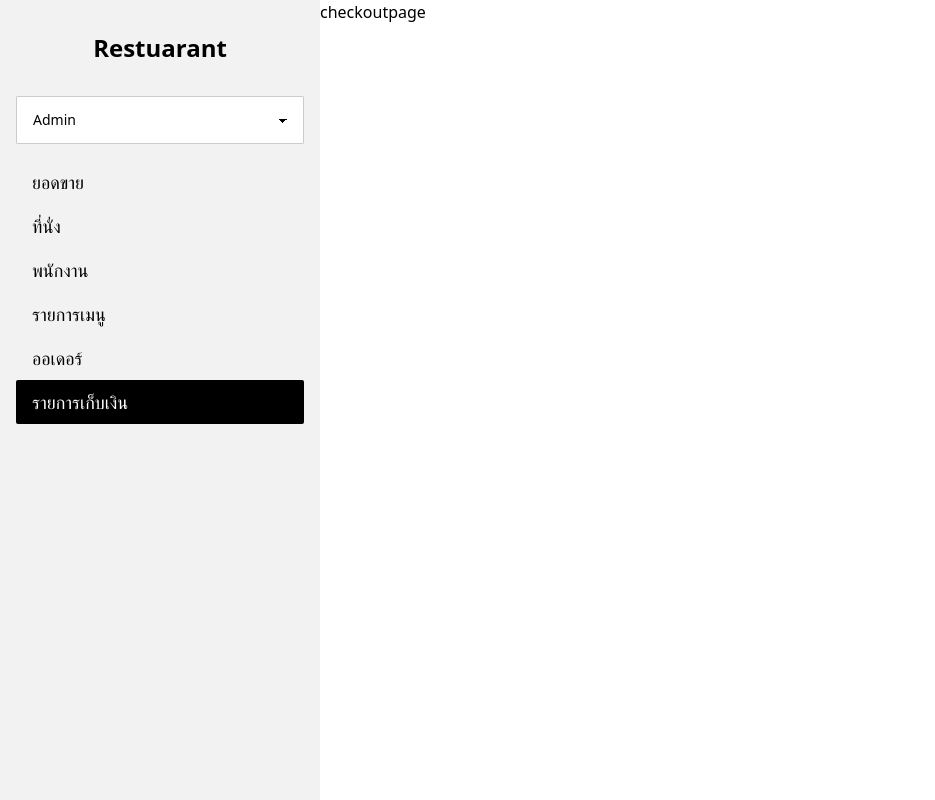
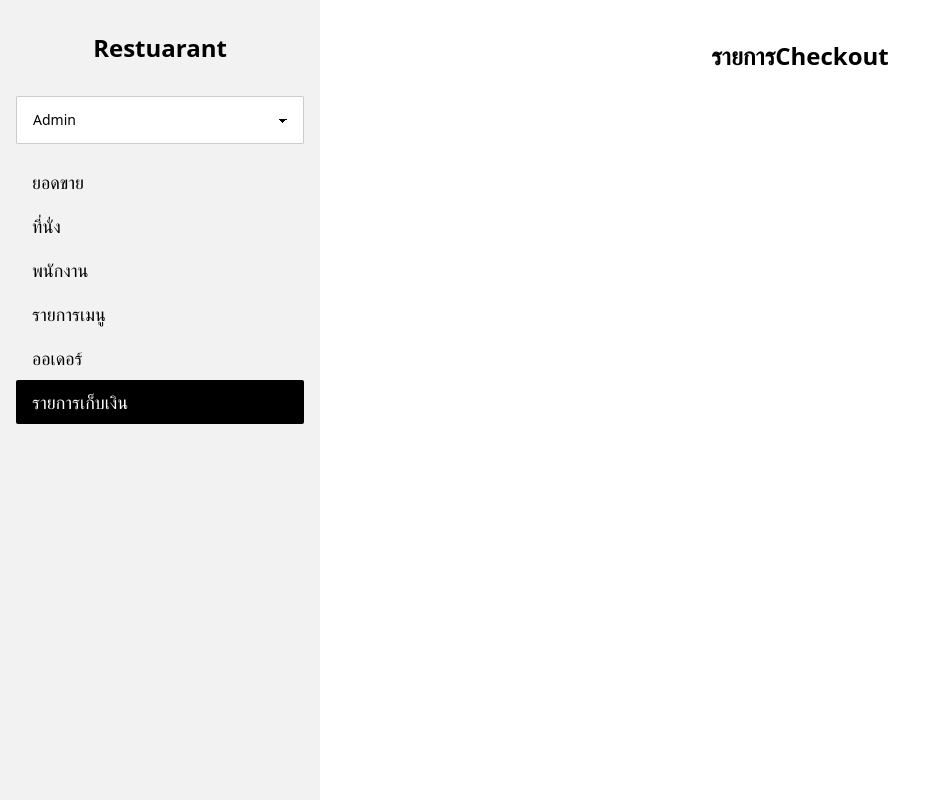
Before and after one commit to Pavatnon/Project, a Vue app in the folder Restaurant_System/backoffice-site/: page /checkoutlist in a window 1280 px wide. Shown: the whole page, without its empty margins (0-935 px from the left). Built offline with nearby package versions, Linux system fonts and the light colour scheme; what vue3-apexcharts would draw is missing.

Commit message:
update
แปะcontainer ให้ให้ครบเฉยๆ จะได้ไม่สับสน leyout

```diff
--- a/Restaurant_System/backoffice-site/src/views/CheckoutPage/CheckoutView.vue
+++ b/Restaurant_System/backoffice-site/src/views/CheckoutPage/CheckoutView.vue
@@ -1,6 +1,8 @@
 <template>
     <Leyout>
-        checkoutpage
+        <div class="container mx-auto p-10">
+            <div class="text-center text-2xl font-bold">รายการCheckout</div>
+        </div>
 
     </Leyout>
 </template>
--- a/Restaurant_System/backoffice-site/src/views/OrderPage/OrderView.vue
+++ b/Restaurant_System/backoffice-site/src/views/OrderPage/OrderView.vue
@@ -1,6 +1,7 @@
 <template>
     <Leyout>
-        orderpage
-
+        <div class="container mx-auto p-10">
+            <div class="text-center text-2xl font-bold">รายการOrder</div>
+        </div>
     </Leyout>
 </template>
```
